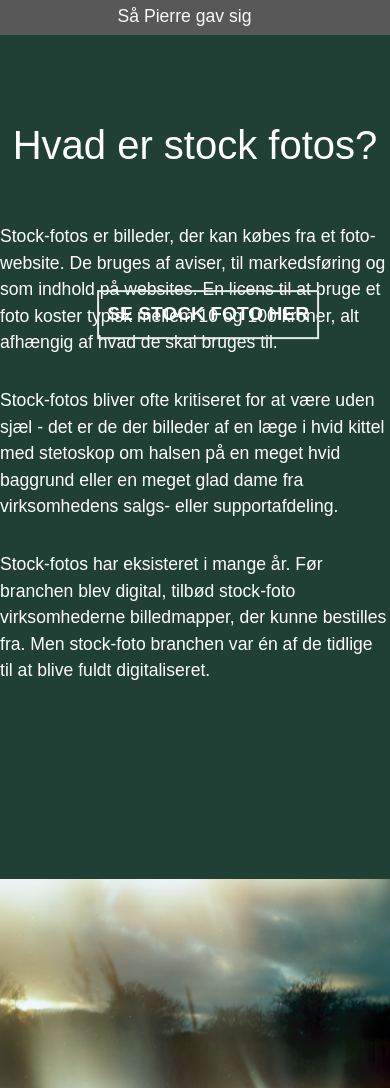
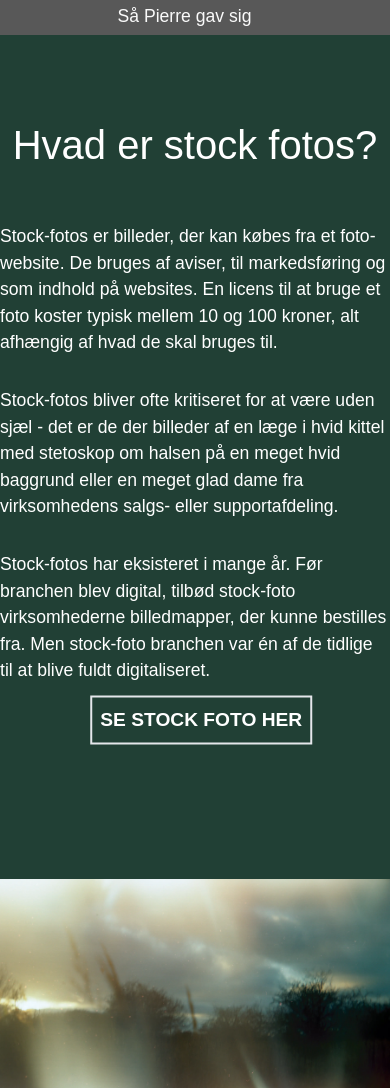
Before and after one commit to loui718d/webfeature_g2, a website built with Vite: page src/index.html in a window 390 px wide. Shown: the part 2746-3834 px from the top of the page. Built offline with nearby package versions, Linux system fonts and the light colour scheme; files whose address does not match are found by name; a web font is replaced by a local one.

Commit message:
Ændring i stockfoto sektion

```diff
--- a/src/index.html
+++ b/src/index.html
@@ -141,7 +141,7 @@
           </p>
           <button
             onclick="window.location.href='billede.html'"
-            class="absolute right-10 top-48 mt-10 border-2 py-2 px-2"
+            class="border-2 py-2 px-2 md:absolute md:right-10 md:top-48 md:mt-10"
           >
             SE STOCK FOTO HER
           </button>
```
